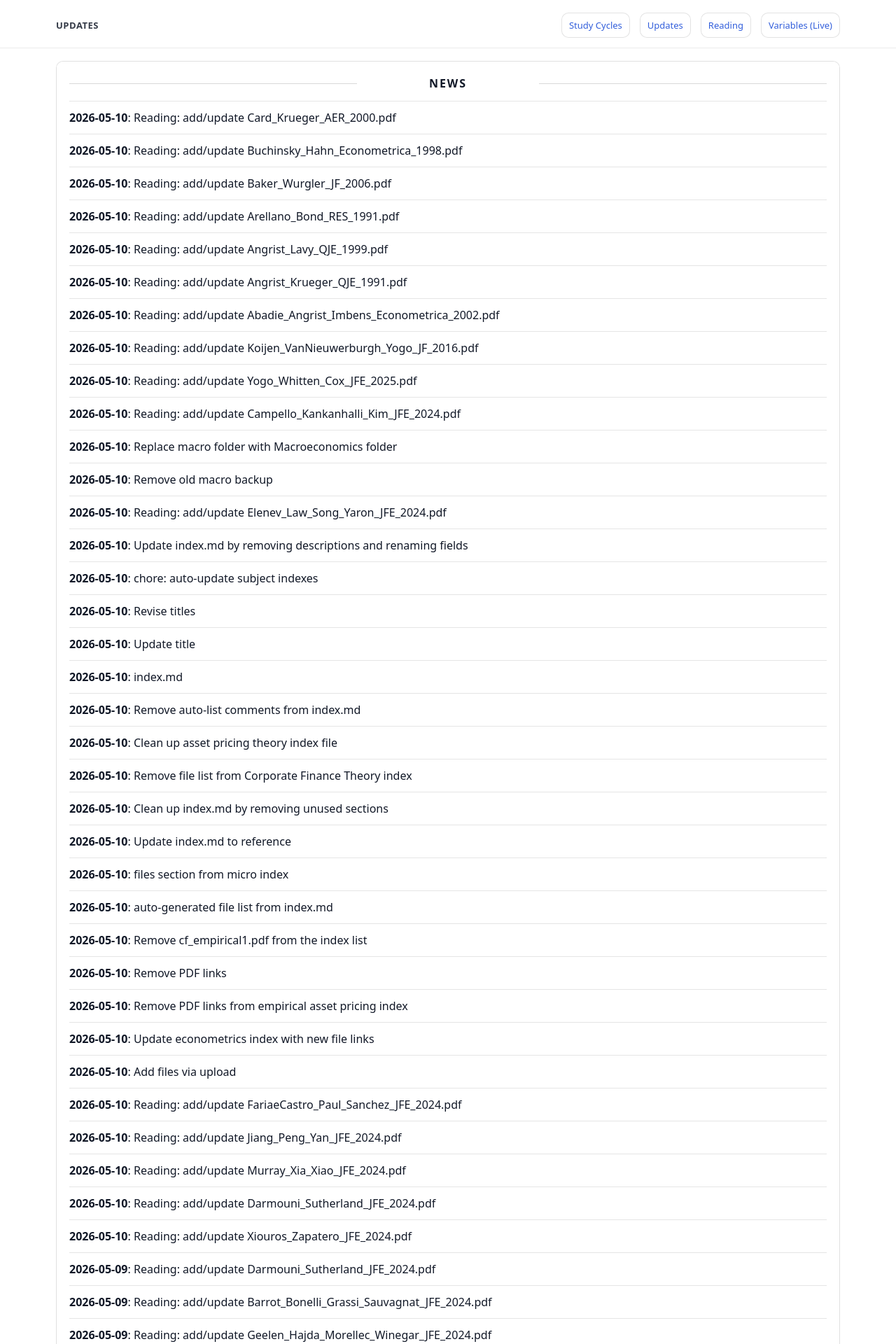
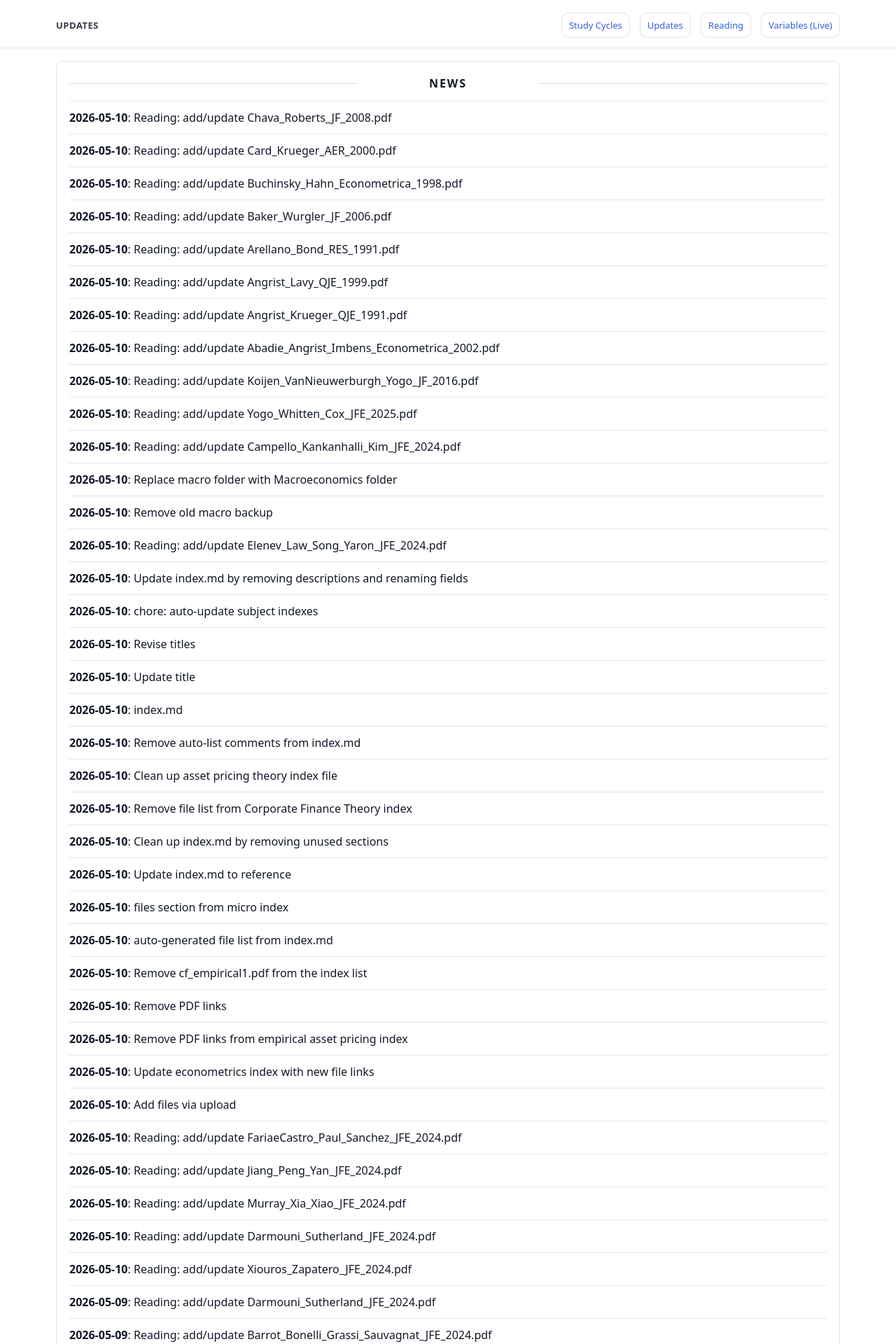
Before and after one commit to yaxinzn/study-archive, a Jekyll site: the page built from updates/index.md, in a window 1280 px wide. Shown: the top 1920 px of the page at 70% size. Built offline with Jekyll 4.4.1, drawn with Linux system fonts in a browser that asks for light colours; some of the changed text lies outside the part shown.

Commit message:
chore: update NEWS feed

```diff
--- a/_data/news.yml
+++ b/_data/news.yml
@@ -1,4 +1,7 @@
 # Auto-generated update history (sorted newest -> oldest). Do not edit manually.
+- ts: "1778412286"
+  date: "2026-05-10"
+  title: "Reading: add/update Chava_Roberts_JF_2008.pdf"
 - ts: "1778411822"
   date: "2026-05-10"
   title: "Reading: add/update Card_Krueger_AER_2000.pdf"
```
